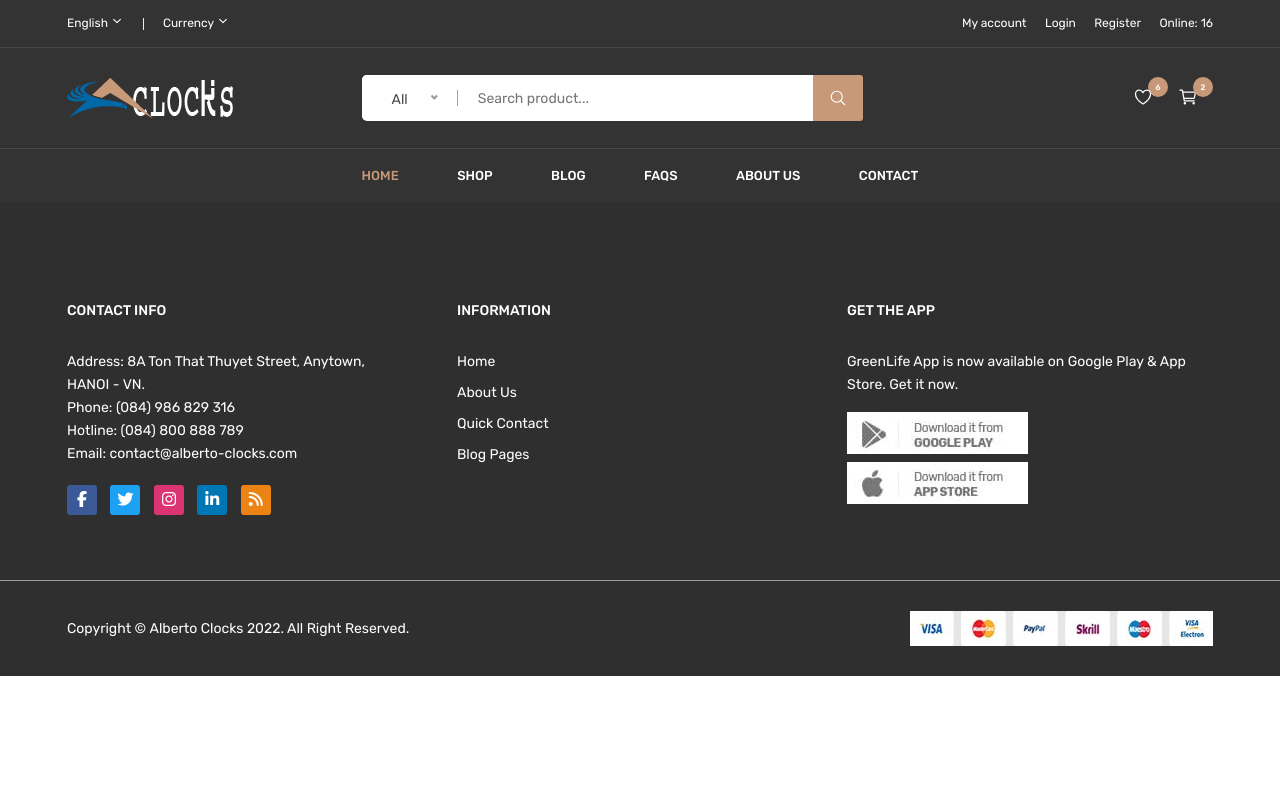
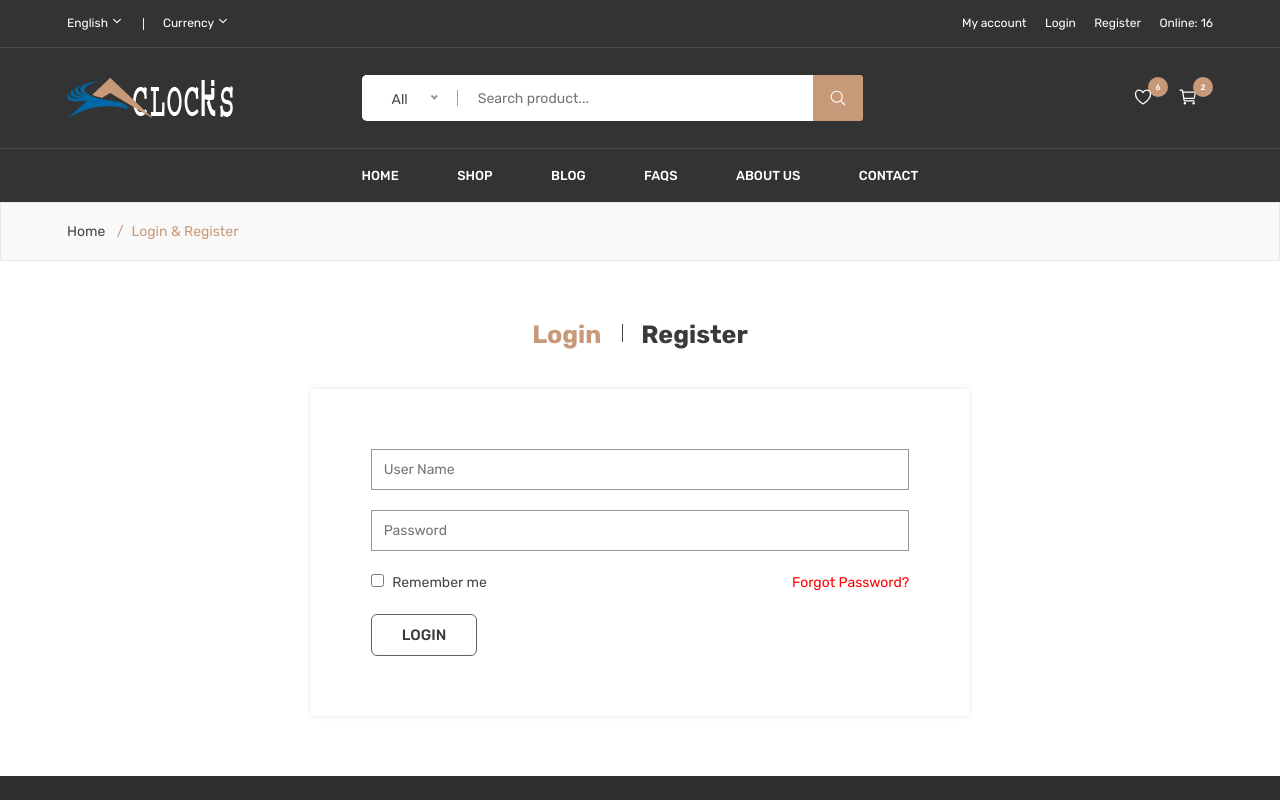
Before and after one commit to pht86/miniproject, a plain HTML site: page login-register.html in a window 1280 px wide. Shown: the top 800 px of the page. Drawn offline with nearby package versions, Linux system fonts and the light colour scheme.

Commit message:
login page complete

```diff
--- a/login-register.html
+++ b/login-register.html
@@ -169,7 +169,7 @@
                             <!--  Start Mainmenu Nav-->
                             <nav class="main-navigation text-center">
                                 <ul>
-                                    <li><a style="color: #c89979;" href="index.html">Home</a></li>
+                                    <li><a href="index.html">Home</a></li>
                                     <li><a href="shop.html">Shop</a></li>
                                     <li><a href="blog.html">Blog</a></li>
                                     <li><a href="faqs.html">FAQs</a></li>
@@ -279,7 +279,7 @@
                         <!-- mobile menu navigation start -->
                         <nav>
                             <ul class="mobile-menu">
-                                <li><a style="color: #c89979;" href="index.html">Home</a></li>
+                                <li><a href="index.html">Home</a></li>
                                 <li><a href="shop.html">Shop</a></li>
                                 <li><a href="blog.html">Blog</a></li>
                                 <li><a href="faqs.html">FAQs</a></li>
@@ -330,6 +330,84 @@
         </aside>
         <!-- off-canvas menu end -->
     </header>
+    <!-- breadcrumb-area start -->
+    <div class="breadcrumb-area">
+        <div class="container">
+            <div class="row">
+                <div class="col-12">
+                    <!-- breadcrumb-list start -->
+                    <ul class="breadcrumb-list">
+                        <li class="breadcrumb-item"><a href="index.html">Home</a></li>
+                        <li class="breadcrumb-item active">login &amp; register</li>
+                    </ul>
+                    <!-- breadcrumb-list end -->
+                </div>
+            </div>
+        </div>
+    </div>
+    <!-- breadcrumb-area end -->
+    <!-- main-content-wrap start -->
+    <div class="main-content-wrap section-ptb lagin-and-register-page">
+        <div class="container">
+            <div class="row">
+                <div class="col-lg-7 col-md-12 m-auto">
+                    <div class="login-register-wrapper">
+                        <!-- login-register-tab-list start -->
+                        <div class="login-register-tab-list nav">
+                            <a class="active" data-bs-toggle="tab" href="#lg1">
+                                <h4> login </h4>
+                            </a>
+                            <a data-bs-toggle="tab" href="#lg2">
+                                <h4> register </h4>
+                            </a>
+                        </div>
+                        <!-- login-register-tab-list end -->
+                        <div class="tab-content">
+                            <div id="lg1" class="tab-pane active">
+                                <div class="login-form-container">
+                                    <div class="login-register-form">
+                                        <form action="#" method="post">
+                                            <div class="login-input-box">
+                                                <input type="text" name="user-name" placeholder="User Name">
+                                                <input type="password" name="user-password" placeholder="Password">
+                                            </div>
+                                            <div class="button-box">
+                                                <div class="login-toggle-btn">
+                                                    <input type="checkbox">
+                                                    <label>Remember me</label>
+                                                    <a href="#">Forgot Password?</a>
+                                                </div>
+                                                <div class="button-box">
+                                                    <button class="login-btn btn" type="submit"><span>Login</span></button>
+                                                </div>
+                                            </div>
+                                        </form>
+                                    </div>
+                                </div>
+                            </div>
+                            <div id="lg2" class="tab-pane">
+                                <div class="login-form-container">
+                                    <div class="login-register-form">
+                                        <form action="#" method="post">
+                                            <div class="login-input-box">
+                                                <input type="text" name="user-name" placeholder="User Name">
+                                                <input type="password" name="user-password" placeholder="Password">
+                                                <input name="user-email" placeholder="Email" type="email">
+                                            </div>
+                                            <div class="button-box">
+                                                <button class="register-btn btn" type="submit"><span>Register</span></button>
+                                            </div>
+                                        </form>
+                                    </div>
+                                </div>
+                            </div>
+                        </div>
+                    </div>
+                </div>
+            </div>
+        </div>
+    </div>
+    <!-- main-content-wrap end -->
 
     <!-- footer Start -->
     <footer>
```
